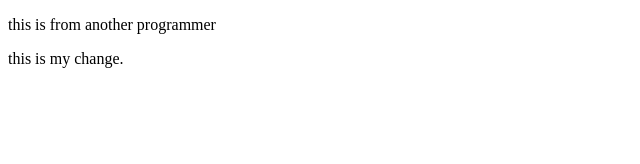
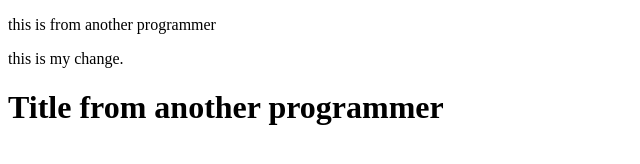
Before and after one commit to monirehJamshidi/git-tutorial-test, a plain HTML site: page dashboard.html in a window 1280 px wide. Shown: the whole page, without its empty margins (0-640 px from the left). Drawn offline with Linux system fonts and the light colour scheme.

Commit message:
Title from another programmer

```diff
--- a/dashboard.html
+++ b/dashboard.html
@@ -8,5 +8,6 @@
 <body>
    <p>this is from another programmer</p>
     <p>this is my change.</p>
+   <h1>Title from another programmer</h1>
 </body>
 </html>
```
